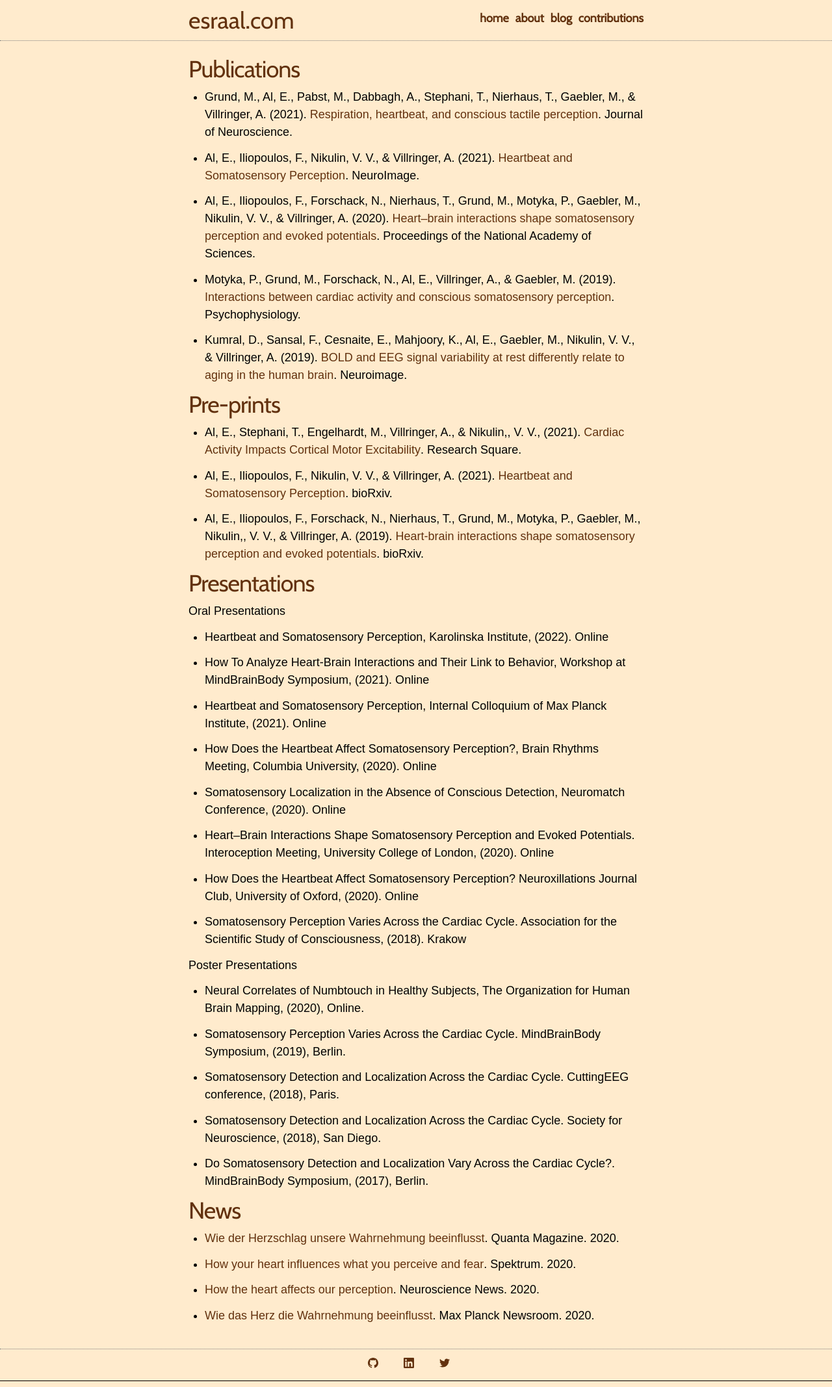
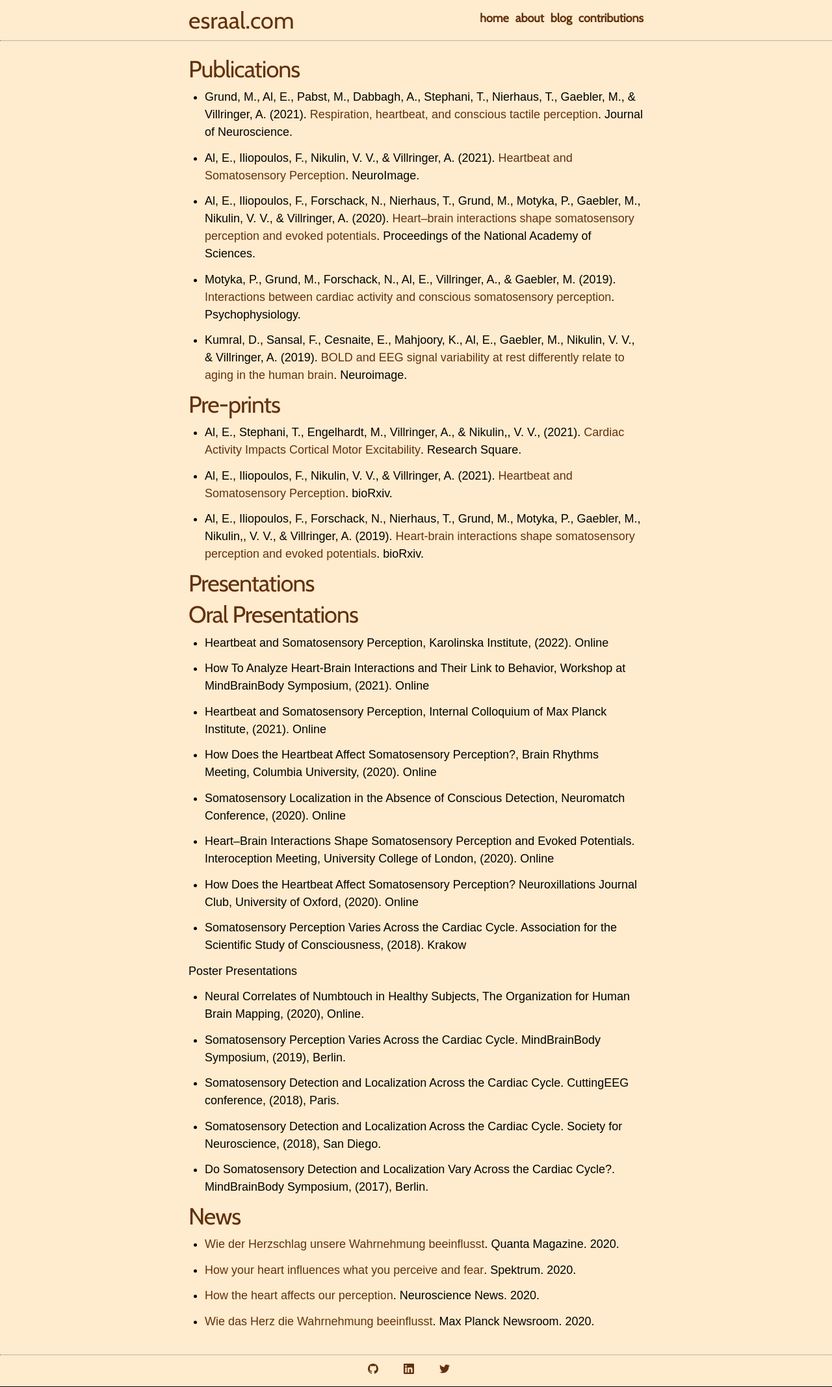
Before and after one commit to Esra-Al/esra-al.github.io, a Jekyll site: the page built from contributions.md, in a window 1280 px wide. Shown: the whole page at 65% size. Built offline with Jekyll 4.4.1, drawn with Linux system fonts in a browser that asks for light colours.

Commit message:
Update contributions.md

```diff
--- a/contributions.md
+++ b/contributions.md
@@ -25,7 +25,7 @@ title: contributions
 
 <h2 class="contribution-type">Presentations</h2>
 
-Oral Presentations
+<h3 class="contribution-type">Oral Presentations</h3>
 
 - Heartbeat and Somatosensory Perception, Karolinska Institute, (2022). Online
 
```
